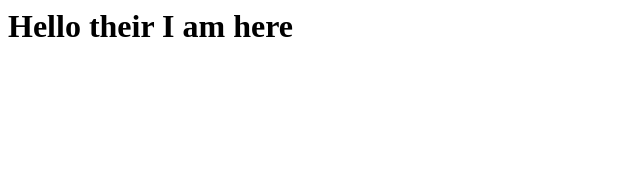
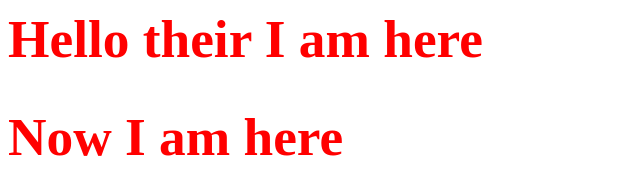
Before and after one commit to Lucky9128/SecondWeb, a website: page index.html in a window 1280 px wide. Shown: the whole page, without its empty margins (0-640 px from the left). Drawn offline with Linux system fonts and the light colour scheme.

Commit message:
Forth commit

```diff
--- a/index.html
+++ b/index.html
@@ -1,8 +1,15 @@
 <html>
     <head>
         <title>Hello</title>
+        <style>
+            h1{
+                color:red;
+                font-size:40pt
+            }
+        </style>
     </head>
     <body>
         <h1>Hello their I am here</h1>
+        <h1>Now I am here</h1>
     </body>
 </html>
```
